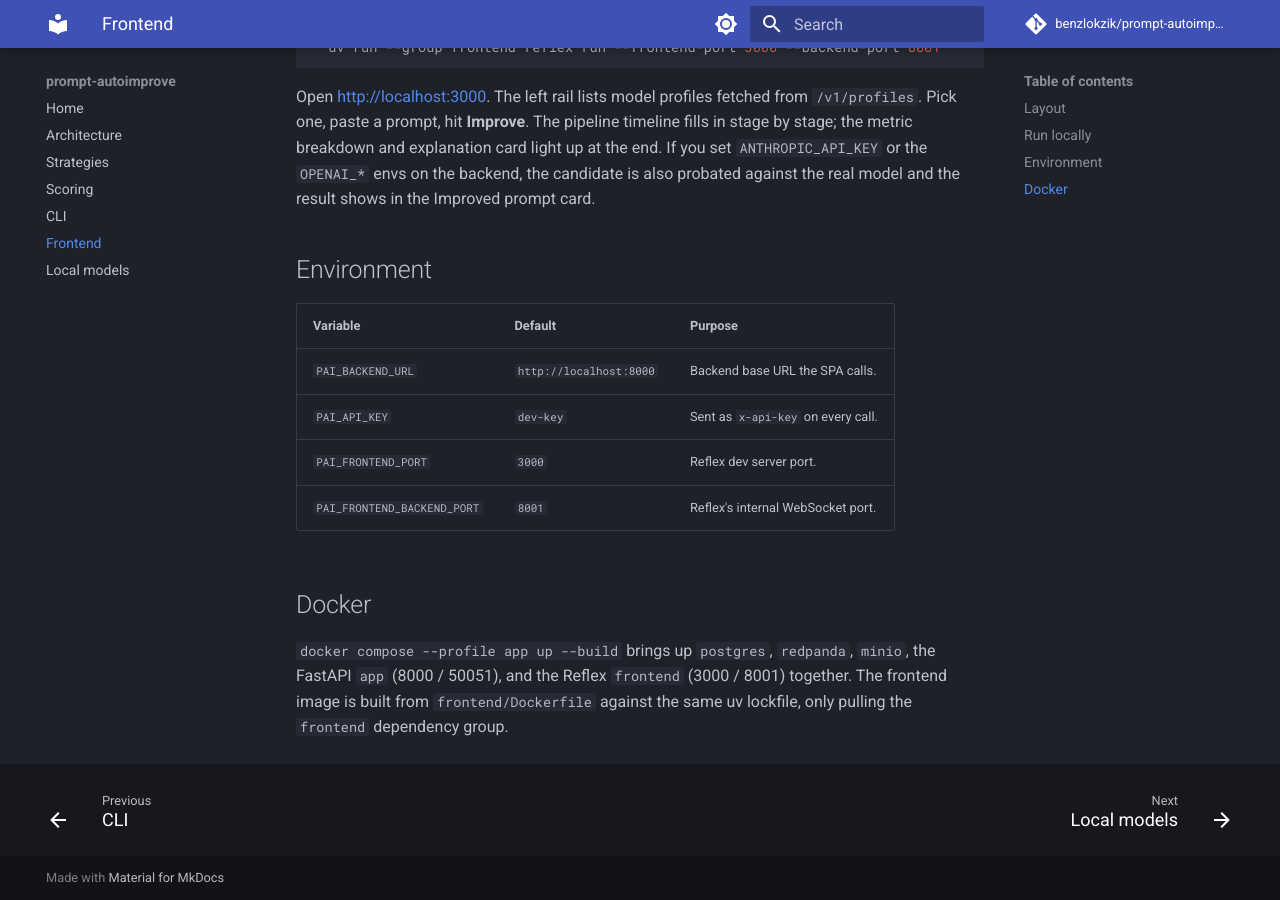
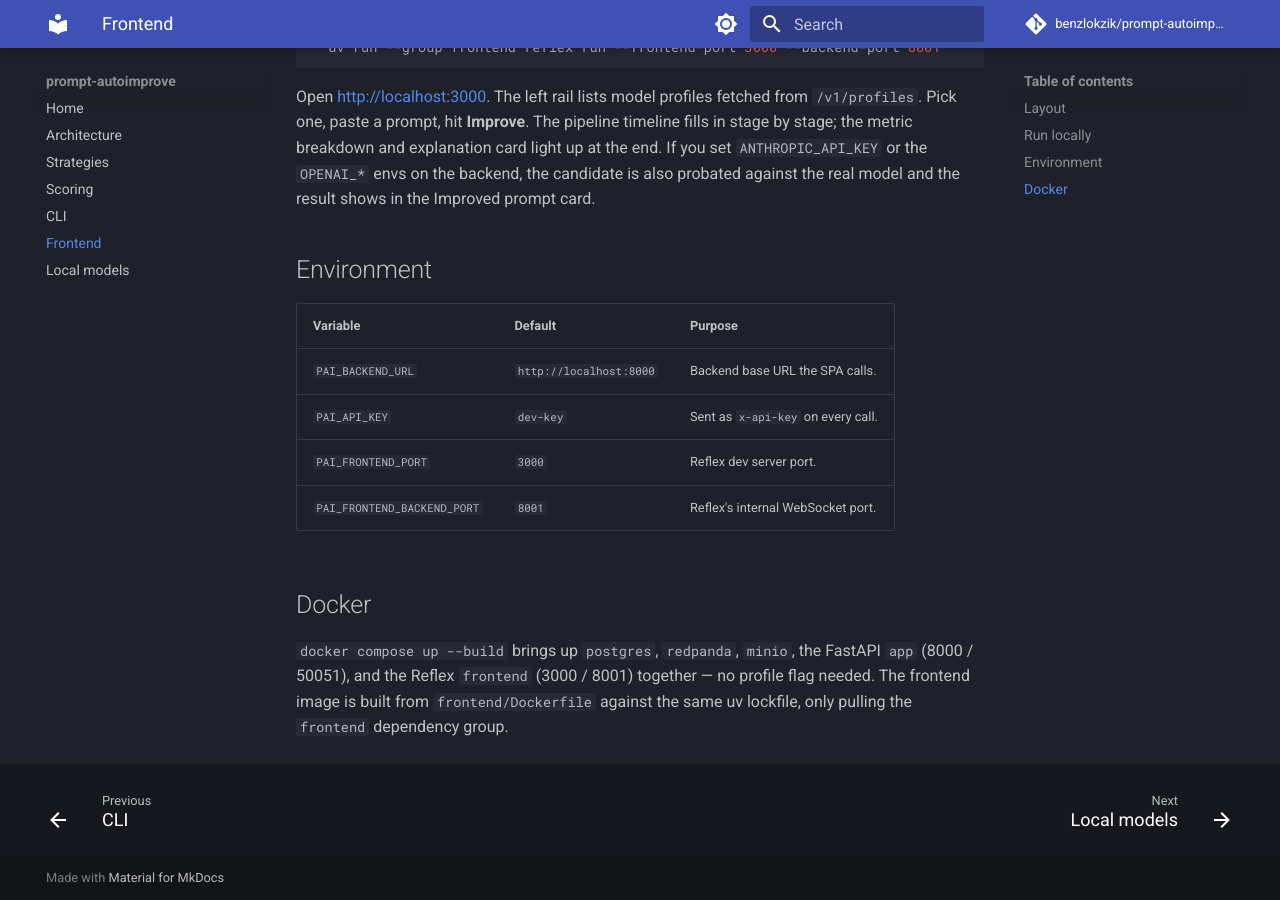
Before and after one commit to benzlokzik/prompt-autoimprove, an MkDocs documentation site: the page built from docs/frontend.md, in a window 1280 px wide and 900 px high, scrolled down 895 px. Built offline with MkDocs 1.6.1 and Material for MkDocs 9.7.7, drawn with Linux system fonts in a browser that asks for light colours; comment, search, counter and statistics services are not loaded.

Commit message:
fix(docker): unprofile app and frontend so compose up brings full stack

```diff
--- a/docker-compose.yml
+++ b/docker-compose.yml
@@ -42,7 +42,6 @@ services:
       - minio_data:/data
 
   app:
-    profiles: ["app"]
     build: .
     image: prompt-autoimprove:dev
     depends_on:
@@ -60,7 +59,6 @@ services:
       - "50051:50051"
 
   frontend:
-    profiles: ["app"]
     build:
       context: .
       dockerfile: frontend/Dockerfile
--- a/docs/frontend.md
+++ b/docs/frontend.md
@@ -58,7 +58,7 @@ the Improved prompt card.
 
 ## Docker
 
-`docker compose --profile app up --build` brings up `postgres`, `redpanda`,
-`minio`, the FastAPI `app` (8000 / 50051), and the Reflex `frontend` (3000 /
-8001) together. The frontend image is built from `frontend/Dockerfile` against
+`docker compose up --build` brings up `postgres`, `redpanda`, `minio`, the
+FastAPI `app` (8000 / 50051), and the Reflex `frontend` (3000 / 8001)
+together — no profile flag needed. The frontend image is built from `frontend/Dockerfile` against
 the same uv lockfile, only pulling the `frontend` dependency group.
--- a/pyproject.toml
+++ b/pyproject.toml
@@ -24,6 +24,7 @@ dependencies = [
     "grpcio>=1.80.0",
     "grpcio-tools>=1.80.0",
     "typer>=0.25.1",
+    "sse-starlette>=3.4.4",
 ]
 
 [dependency-groups]
@@ -43,7 +44,6 @@ dev = [
 ]
 frontend = [
     "reflex>=0.9.2.post1",
-    "sse-starlette>=3.4.4",
 ]
 
 [project.scripts]
```
Also changed, not shown: 1 other file.
